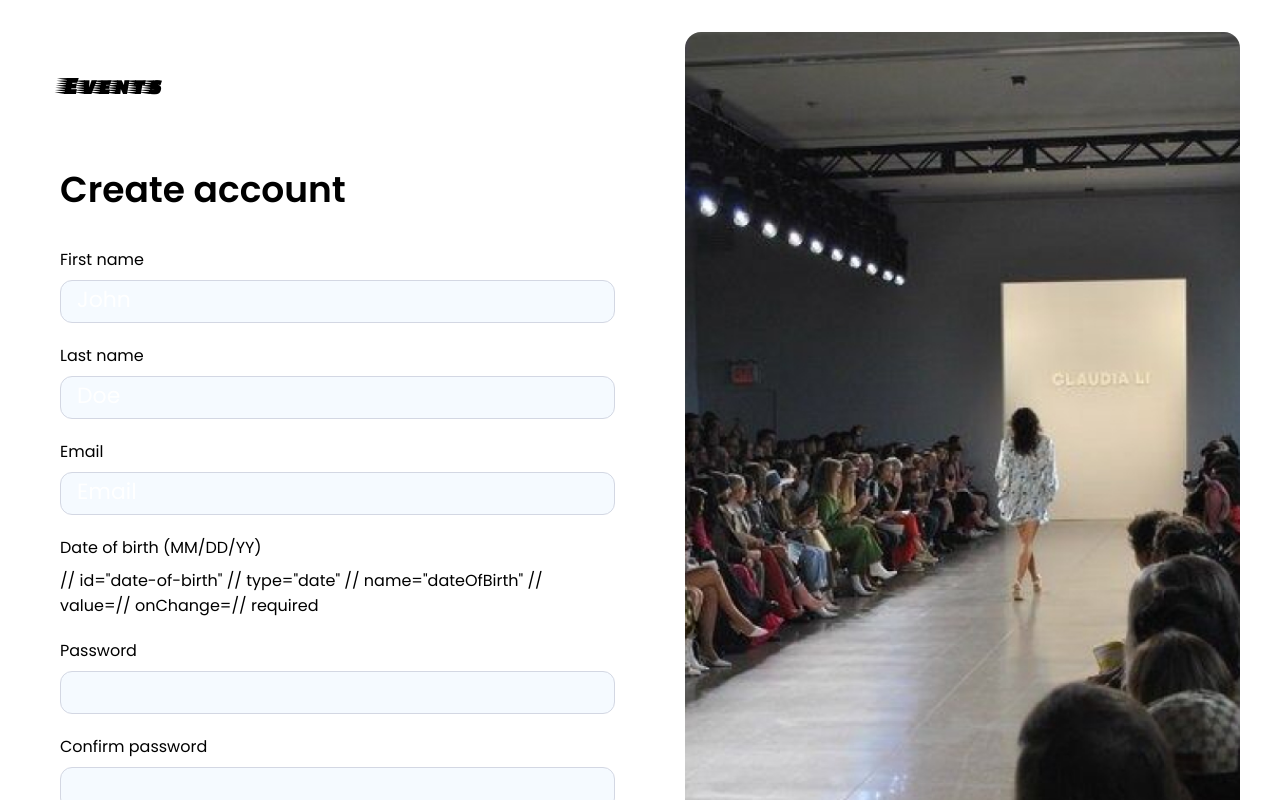
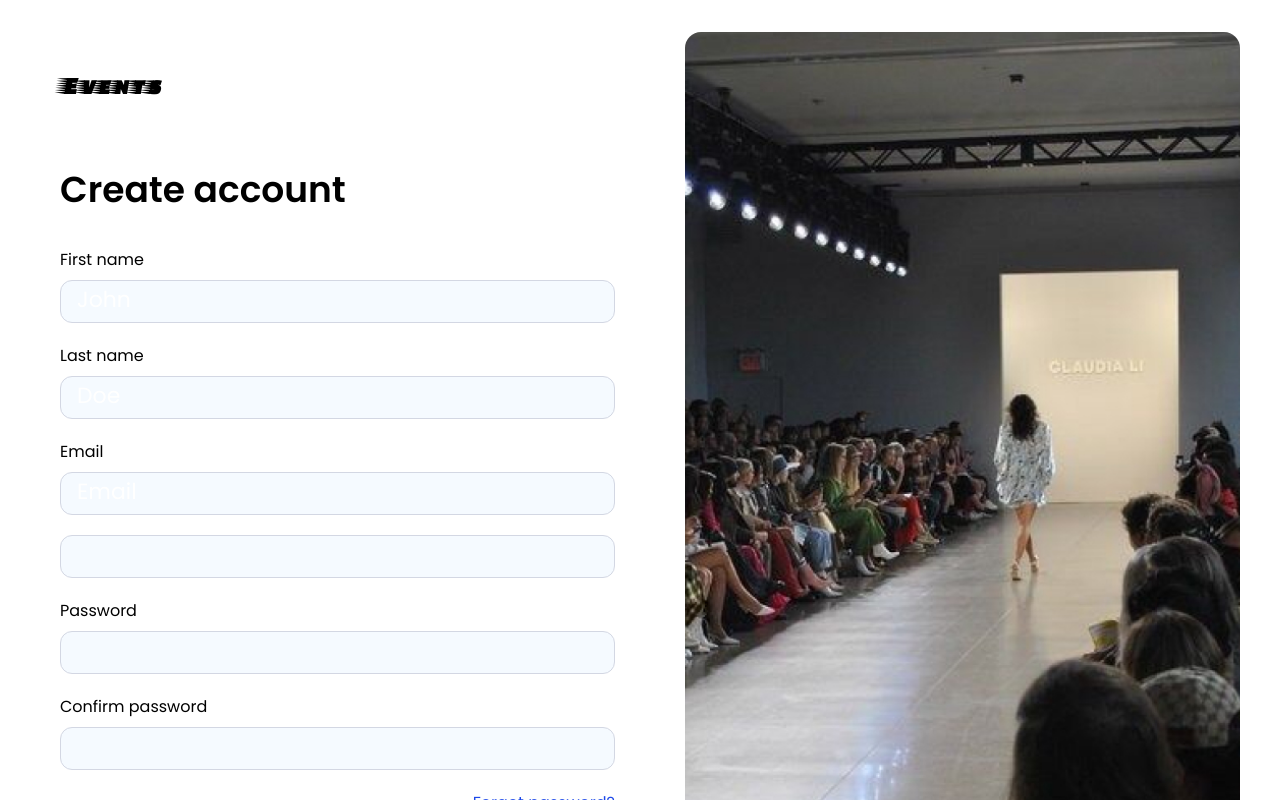
Before and after one commit to APHOMER/PhasionShow-fe, a React (Create React App) app: page /register in a window 1280 px wide. Shown: the top 800 px of the page. Built offline with nearby package versions, Linux system fonts and the light colour scheme.

Commit message:
Commented Label

```diff
--- a/src/components/Auth/Register.js
+++ b/src/components/Auth/Register.js
@@ -99,15 +99,15 @@ const Register = ({ setAuthToken }) => {
                     />
                   </div>
                   <div className="input-wrapper">
-                    <label htmlFor="date-of-birth">Date of birth <span className="date-format">(MM/DD/YY)</span></label>
-                    {/* <input */}
+                    {/* <label htmlFor="date-of-birth">Date of birth <span className="date-format">(MM/DD/YY)</span></label> */}
+                    <input
                       // id="date-of-birth"
                       // type="date"
                       // name="dateOfBirth"
                       // value={formInputs.dateOfBirth}
                       // onChange={handleInputChange}
                       // required
-                    {/* /> */}
+                    />
                   </div>
                   <div className="input-wrapper">
                     <label htmlFor="password">Password</label>
```
